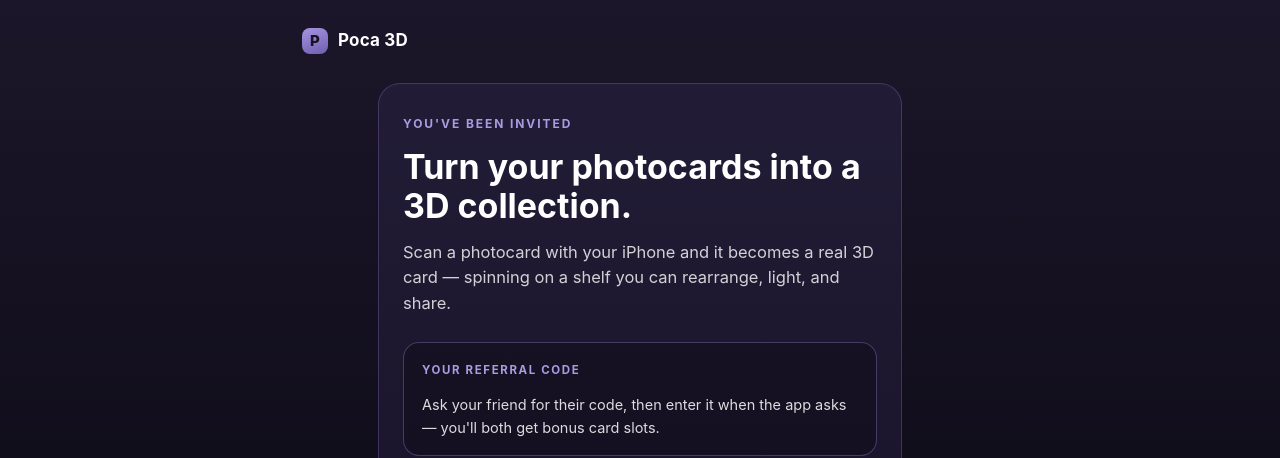
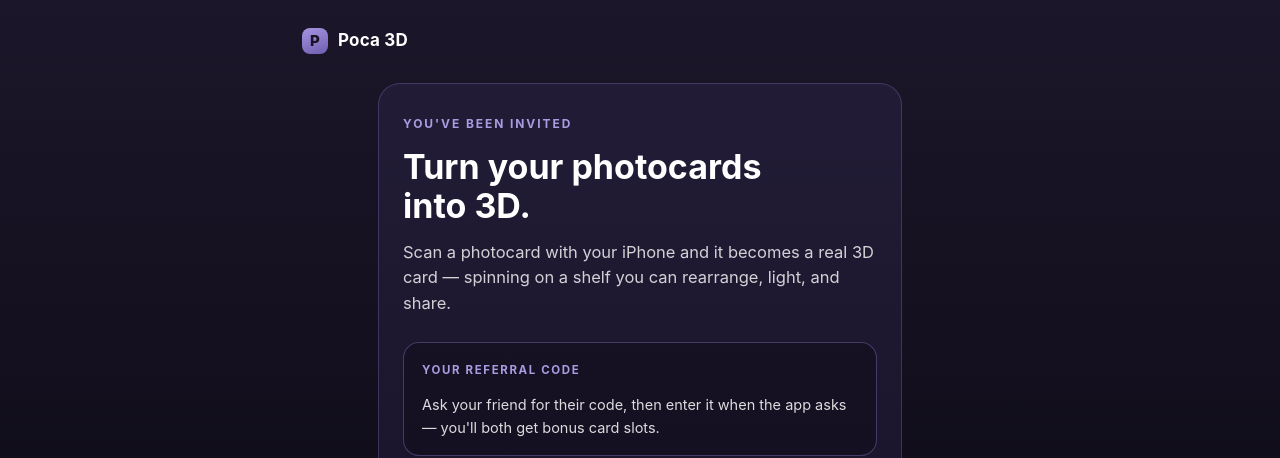
Before and after one commit to hugoheadquarter/photocard3d-site, a plain HTML site: page r/index.html in a window 1280 px wide. Shown: the top 458 px of the page. Drawn offline with Linux system fonts and the light colour scheme.

Commit message:
Revert headline to 'into 3D.'
Co-Authored-By: Claude Fable 5 <noreply@anthropic.com>

```diff
--- a/r/index.html
+++ b/r/index.html
@@ -74,7 +74,7 @@
   <div class="invite-wrap">
     <div class="invite-card">
       <p class="invite-eyebrow">You've been invited</p>
-      <h1>Turn your photocards into a 3D&nbsp;collection.</h1>
+      <h1>Turn your photocards into&nbsp;3D.</h1>
       <p class="invite-sub">Scan a photocard with your iPhone and it
         becomes a real 3D card — spinning on a shelf you can rearrange,
         light, and share.</p>
```
